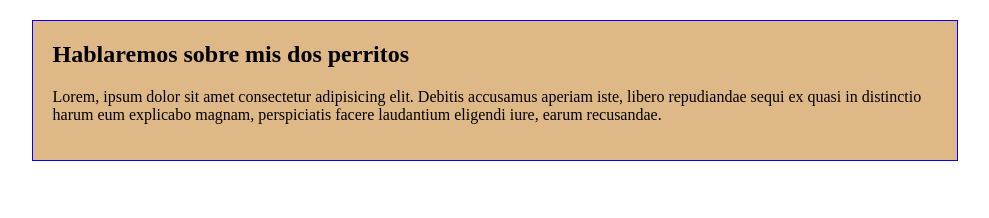
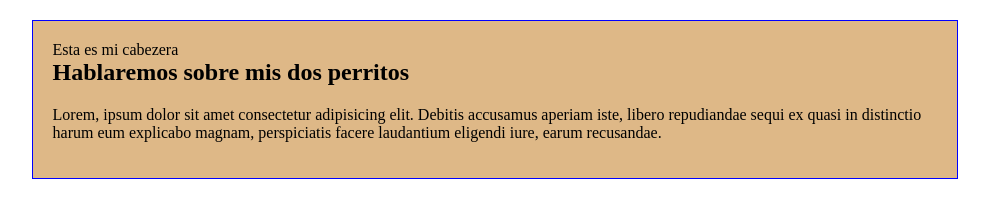
Before and after one commit to jjcaceres/blog_site_bitacora, a plain HTML site: page index.html in a window 1280 px wide. Shown: the whole page, without its empty margins (145-1134 px from the left). Drawn offline with Linux system fonts and the light colour scheme.

Commit message:
creamos la base para nuestra cabecera

```diff
--- a/index.html
+++ b/index.html
@@ -8,6 +8,9 @@
 </head>
 <body>
     <div class="main">
+        <div class="encabezado">
+            Esta es mi cabezera
+        </div>
         <h2>Hablaremos sobre mis dos perritos</h2>
         <p>Lorem, ipsum dolor sit amet consectetur adipisicing elit. Debitis accusamus aperiam iste, libero repudiandae sequi ex quasi in distinctio harum eum explicabo magnam, perspiciatis facere laudantium eligendi iure, earum recusandae.</p>
     </div>
```
